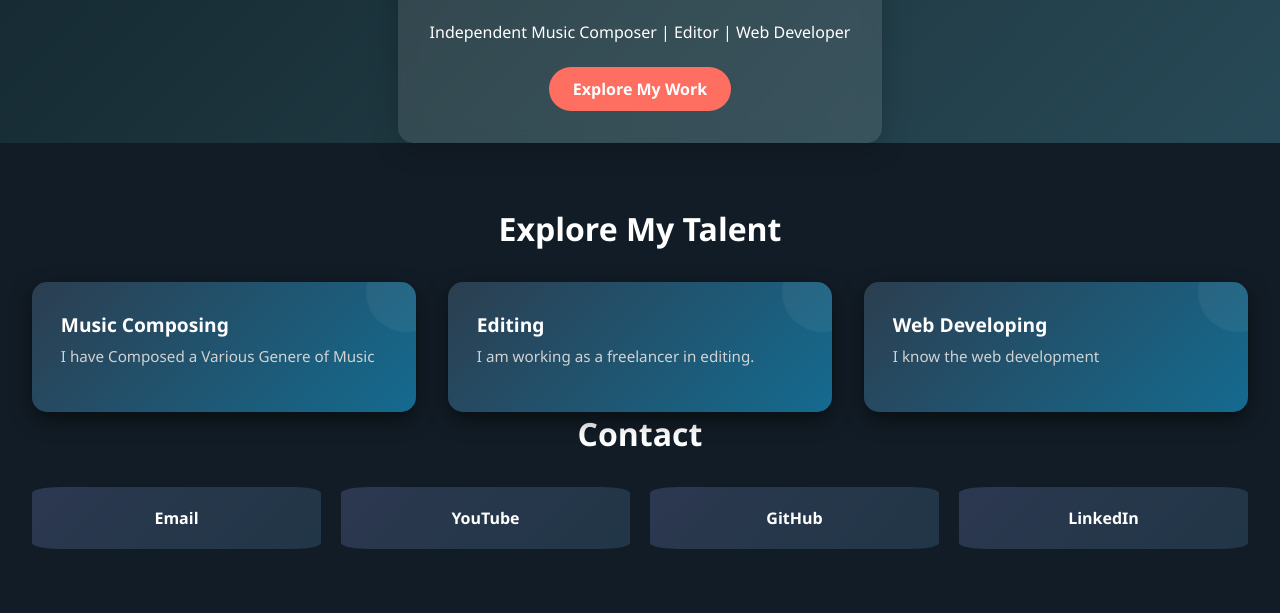
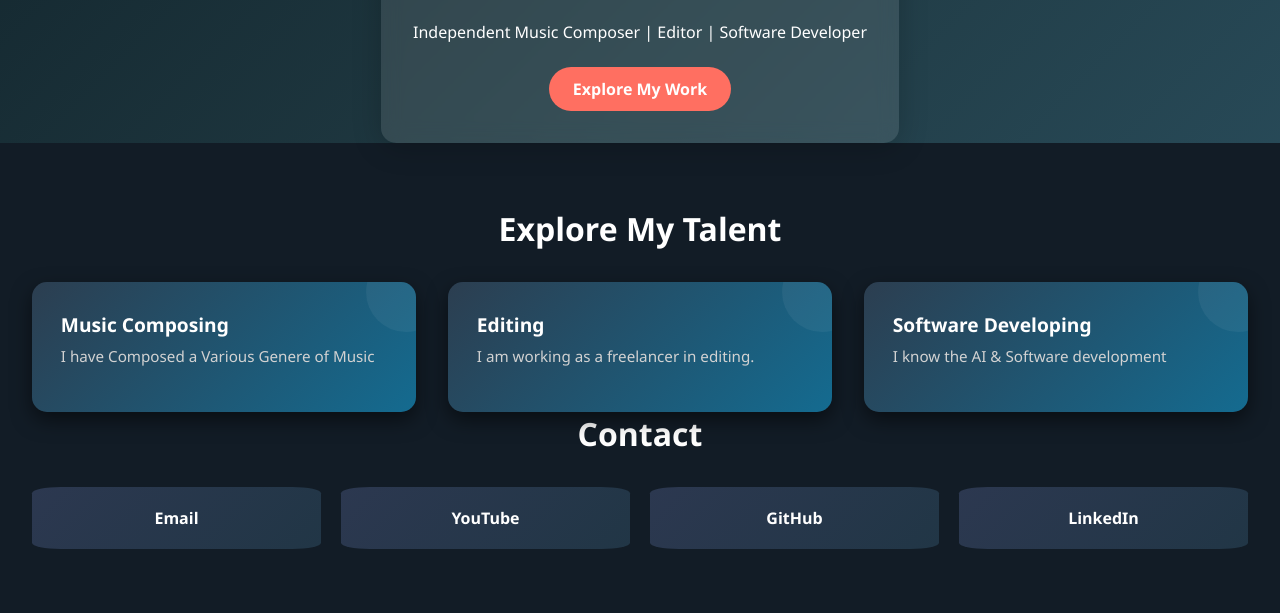
Before and after one commit to S-kalyanasundaram/my-protfilo, a website: page index.html in a window 1280 px wide. Shown: the part 500-1113 px from the top of the page. Drawn offline with Linux system fonts and the light colour scheme.

Commit message:
Update index.html

```diff
--- a/index.html
+++ b/index.html
@@ -3,7 +3,7 @@
 <head>
   <meta charset="UTF-8">
   <meta name="viewport" content="width=device-width, initial-scale=1">
-  <title>My Unique Portfolio</title>
+  <title>Sk Sundar Portfolio</title>
   <link rel="stylesheet" href="style.css">
 </head>
 <body>
@@ -25,7 +25,7 @@
       <img src="assets/sksundar.jpg" alt="Profile Photo" class="profile-img">
       <h1>Hi, I'm Sk Sundar</h1>
       <p>S.Kalyana Sundaram</p>
-      <p>Independent Music Composer | Editor | Web Developer </p>
+      <p>Independent Music Composer | Editor | Software Developer </p>
       <a href="#projects" class="btn">Explore My Work</a>
     </div>
   </div>
@@ -47,8 +47,8 @@
         </a>
       <a href="software.html">
         <div class="project-card">
-          <h3>Web Developing</h3>
-          <p>I know the web development</p>
+          <h3>Software Developing</h3>
+          <p>I know the AI & Software development</p>
         </div>
       </div>
 
```
